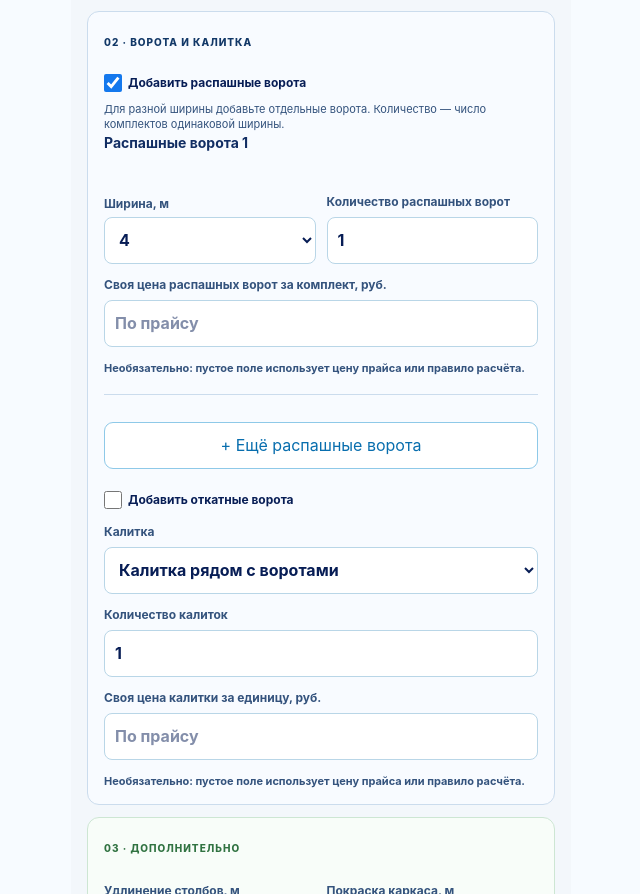
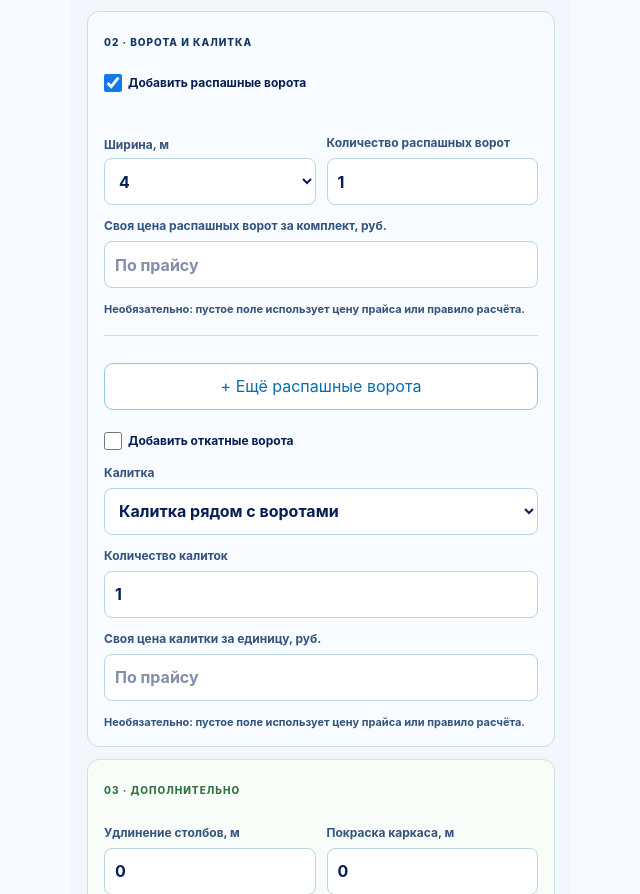
Before and after one commit to sega881117-bit/fence-estimate-pwa, a Next.js app: page / in a window 1280 px wide. Shown: the part 957-1851 px from the top of the page, without its empty margins (319-959 px from the left). Built offline with nearby package versions, Linux system fonts and the light colour scheme.

Commit message:
Remove redundant swing gate helper text and headings

```diff
--- a/app/gate-fields.css
+++ b/app/gate-fields.css
@@ -1,5 +1,4 @@
 .swing-gate-fields { min-width: 0; margin: 0 0 18px; padding: 10px 0 18px; border: 0; border-bottom: 1px solid #cbdced; }
-.swing-gate-fields legend { padding: 0; color: #112d63; font-size: 14px; font-weight: 700; }
 .swing-gate-fields label { min-width: 0; }
 .swing-gate-fields .gate-grid { grid-template-columns: repeat(2, minmax(0, 1fr)); align-items: end; }
 .swing-gate-fields .gate-grid > label { display: grid; grid-template-rows: 36px 47px; align-items: end; }
--- a/app/page.tsx
+++ b/app/page.tsx
@@ -541,10 +541,8 @@ export default function Home() {
     {s.mode === 'standard' && <><section className="card gates-card"><small>02 · Ворота и калитка</small>
       <label className="toggle-line"><input type="checkbox" checked={s.swingEnabled} onChange={event => set('swingEnabled', event.target.checked)} /><span>Добавить распашные ворота</span></label>
       {s.swingEnabled && <>
-        <p className="hint">Для разной ширины добавьте отдельные ворота. Количество — число комплектов одинаковой ширины.</p>
-        <fieldset className="swing-gate-fields"><legend>Распашные ворота 1</legend><div className="grid gate-grid">{widths(s.swingWidth, 'swingWidth')}{numericInput('Количество распашных ворот', 'swingCount')}</div>{price('Своя цена распашных ворот за комплект, руб.', 'swingPrice', 'По прайсу')}{needsManualPrice(s.swingWidth, s.swingPrice) && <p className="price-warning">Для ширины {s.swingWidth.replace('.', ',')} м назначьте свою цену за комплект: автоматической цены нет.</p>}</fieldset>
-        {(s.extraSwingGates ?? []).map((gate, index) => <fieldset className="swing-gate-fields" key={gate.id}>
-          <legend>Распашные ворота {index + 2}</legend>
+        <fieldset className="swing-gate-fields" aria-label="Распашные ворота 1"><div className="grid gate-grid">{widths(s.swingWidth, 'swingWidth')}{numericInput('Количество распашных ворот', 'swingCount')}</div>{price('Своя цена распашных ворот за комплект, руб.', 'swingPrice', 'По прайсу')}{needsManualPrice(s.swingWidth, s.swingPrice) && <p className="price-warning">Для ширины {s.swingWidth.replace('.', ',')} м назначьте свою цену за комплект: автоматической цены нет.</p>}</fieldset>
+        {(s.extraSwingGates ?? []).map((gate, index) => <fieldset className="swing-gate-fields" key={gate.id} aria-label={'Распашные ворота ' + (index + 2)}>
           <div className="grid gate-grid">
             <label>Ширина, м<select value={gate.width} onChange={event => updateSwingGate(gate.id, { width: event.target.value })}>{['3', '3.5', '4', '4.5', '5', '5.5', '6'].map(width => <option key={width} value={width}>{width.replace('.', ',')}</option>)}</select></label>
             <label>Количество распашных ворот<input type="number" min="1" step="1" inputMode="numeric" value={gate.count} onChange={event => updateSwingGate(gate.id, { count: event.target.value === '' ? '' : Number(event.target.value) })} onBlur={() => updateSwingGate(gate.id, { count: gateCount(gate.count) })} /></label>
--- a/public/sw.js
+++ b/public/sw.js
@@ -1,4 +1,4 @@
-const CACHE_NAME = 'fence-estimate-v45';
+const CACHE_NAME = 'fence-estimate-v46';
 const APP_SHELL = ['./', './manifest.webmanifest', './fence-icon.svg', './fence-icon.png?v=3', './apple-touch-icon.png?v=3'];
 
 self.addEventListener('install', (event) => {
```
